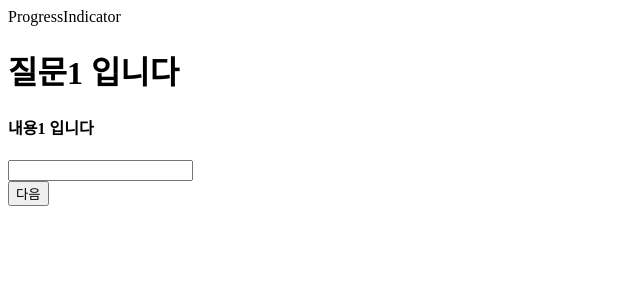
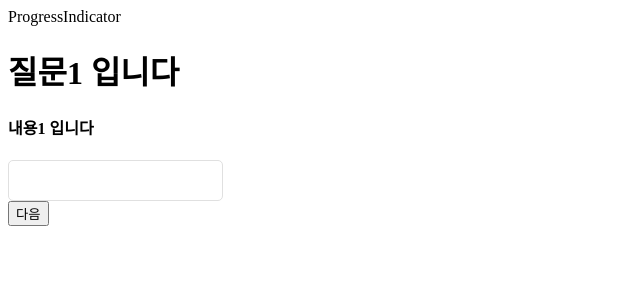
Before and after one commit to Woo-Seok-Han/survey-pie, a React (Create React App) app: page /surveys/1 in a window 1280 px wide. Shown: the top 300 px of the page, without its empty margins (0-640 px from the left). Built offline with nearby package versions, Linux system fonts and the light colour scheme.

Commit message:
textinput component 추가

```diff
--- a/src/components/TextInput/index.js
+++ b/src/components/TextInput/index.js
@@ -1,11 +1,20 @@
+import styled from 'styled-components';
+
 function TextInput({ answer, setAnswer }) {
   return (
-    <input
+    <Input
       type="text"
       value={answer}
       onChange={(e) => setAnswer(e.target.value)}
-    ></input>
+    ></Input>
   );
 }
 
+const Input = styled.input`
+  border: 1px solid #e0e0e0;
+  box-sizing: border-box;
+  border-radius: 5px;
+  padding: 12px 18px;
+`;
+
 export default TextInput;
--- a/src/pages/SurveyPage/index.js
+++ b/src/pages/SurveyPage/index.js
@@ -13,21 +13,27 @@ function SurveyPage() {
       description: '내용1 입니다',
       type: 'text',
       required: false,
-      options: {},
+      options: {
+        placeholder: 'placeholder 입니다',
+      },
     },
     {
       title: '질문2 입니다',
       description: '내용2 입니다',
-      type: 'text',
+      type: 'textarea',
       required: false,
-      options: {},
+      options: {
+        placeholder: '',
+      },
     },
     {
       title: '질문3 입니다',
       description: '내용3 입니다',
-      type: 'text',
+      type: 'select',
       required: false,
-      options: {},
+      options: {
+        placeholder: '',
+      },
     },
   ];
 
```
Also changed, not shown: src/components/TextAreaInput/index.js (+19 -2 lines).
